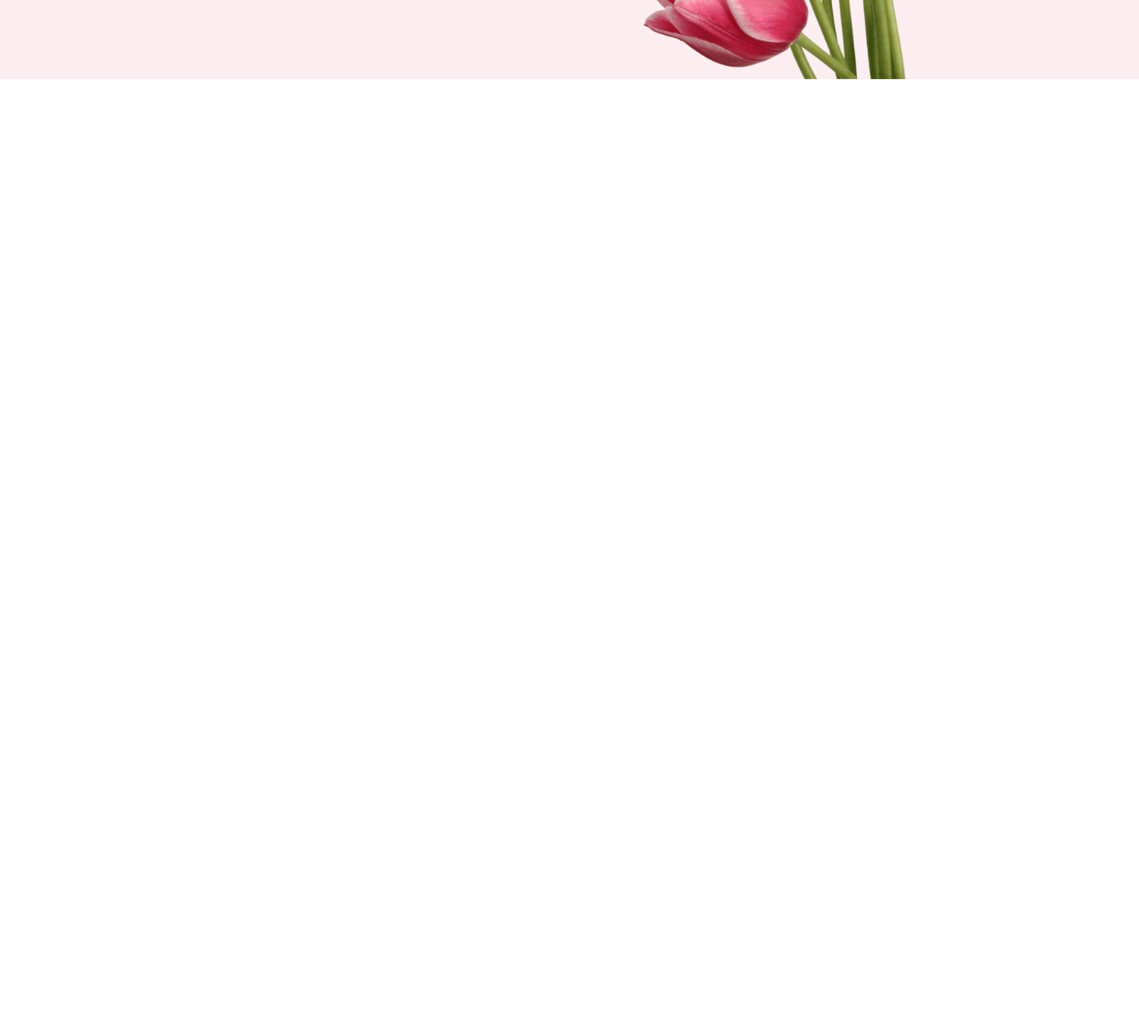
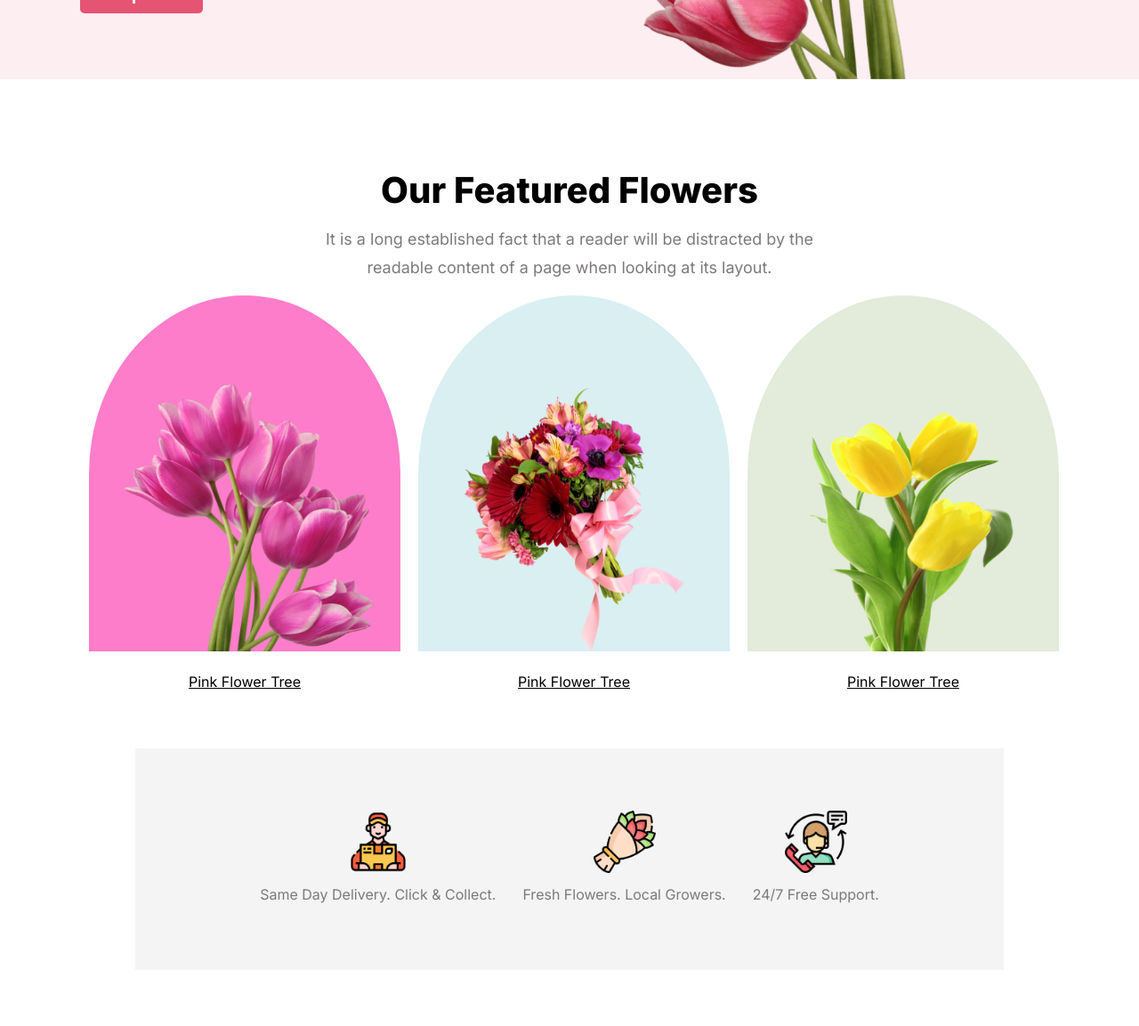
Before and after one commit to shamimfstack/flower-shop-assignment, a plain HTML site: page index.html in a window 1280 px wide. Shown: the part 575-1728 px from the top of the page at 89% size. Before the commit the page ends 800 px from the top, so only its background shows below. Drawn offline with Linux system fonts and the light colour scheme.

Commit message:
feature section added

```diff
--- a/index.html
+++ b/index.html
@@ -35,7 +35,54 @@
       </div>
     </header>
     <!-- header ends here -->
-    <main></main>
+    <main>
+        <!-- feature section starts here -->
+        <section class="feature-section">
+            <div class="container">
+                <div class="section-header">
+                    <h2 class="section-title">Our Featured Flowers</h2>
+                    <p class="section-desc">It is a long established fact that a reader will be distracted by the readable content of a page when looking at its layout.</p>
+                </div>
+            </div>
+            <div class="container features-container">
+                <div class="features features-1">
+                    <div class="features-img-container img-container-1">
+                        <img class="feature-img" src="Flower Asset/pngwing 6.png" alt="" >
+                    </div>
+                    <p class="feature-caption">Pink Flower Tree</p>
+                </div>
+                <div class="features features-2">
+                    <div class="features-img-container img-container-2">
+                        <img class="feature-img" src="Flower Asset/pngwing 5.png" alt="" >
+                    </div>
+                    <p class="feature-caption">Pink Flower Tree</p>
+                </div>
+                <div class="features features-3">
+                    <div class="features-img-container img-container-3">
+                        <img class="feature-img" src="Flower Asset/pngwing 7.png" alt="" >
+                    </div>
+                    <p class="feature-caption">Pink Flower Tree</p>
+                </div>
+            </div>
+            <div class="container services-container">
+                <div class="services">
+                    <div class="service">
+                        <img src="Flower Asset/Group 57.png" alt="services-img" class="services-img">
+                        <p class="services-desc">Same Day Delivery. Click & Collect.</p>
+                    </div>
+                    <div class="service">
+                        <img src="Flower Asset/Group 58.png" alt="services-img" class="services-img">
+                        <p class="services-desc">Fresh Flowers. Local Growers.</p>
+                    </div>
+                    <div class="service">
+                        <img src="Flower Asset/Group 59.png" alt="services-img" class="services-img">
+                        <p class="services-desc">24/7 Free Support.</p>
+                    </div>
+                </div>
+            </div>
+        </section>
+        <!-- feature section ends here -->
+    </main>
     <footer></footer>
   </body>
 </html>
--- a/style.css
+++ b/style.css
@@ -10,12 +10,36 @@ body {
 
 p {
     color: #7D7A7B;
+    line-height: 1.8;
 }
 
 /* common styles starts here */
 .container {
     max-width: 1100px;
     margin: 0 auto;
+    display: flex;
+}
+
+main section {
+    padding: 100px 0;
+}
+
+.section-header {
+    width: 550px;
+    margin: 0 auto;
+    text-align: center;
+}
+
+.section-title {
+    font-size: 40px;
+    font-weight: 800;
+}
+
+.section-desc {
+
+    font-size: 18px;
+    font-weight: 400;
+    padding: 15px 0;
 }
 
 img {
@@ -67,3 +91,70 @@ header {
 
 
 /* banner styles ends here */
+
+
+/* feature section styles starts here */
+.feature-container {
+    margin-top: 20px;
+}
+
+.img-container-1 {
+    background-color: #FD7DCA;
+}
+
+.img-container-2 {
+    background-color: #D9EFF1;
+}
+
+.img-container-3 {
+    background-color: #E3EBDB;
+}
+
+.features {
+    width: 350px;
+
+    margin: 0 10px;
+}
+
+.features-img-container {
+    padding: 100px 40px 0 40px;
+    border-radius: 50% 50% 0 0;
+}
+
+.feature-img {
+    width: 280px;
+    height: 300px;
+}
+
+.feature-caption {
+    text-align: center;
+    padding-top: 20px;
+    color: #000;
+    text-decoration: underline;
+}
+/* feature section styles ends here */
+
+/* services section styles starts here */
+.services-container {
+    padding: 60px 0;
+}
+
+.services {
+    margin: 0 auto;
+    display: flex;
+    justify-content: space-between;
+    background-color: #F4F4F4;
+    padding: 70px 140px;
+    text-align: center;
+}
+
+.service:not(:last-child) {
+    margin-right: 30px;
+}
+
+.services-img {
+    width: 70px;
+    height: 70px;
+    margin-bottom: 10px;
+}
+/* services section styles ends here */
```
